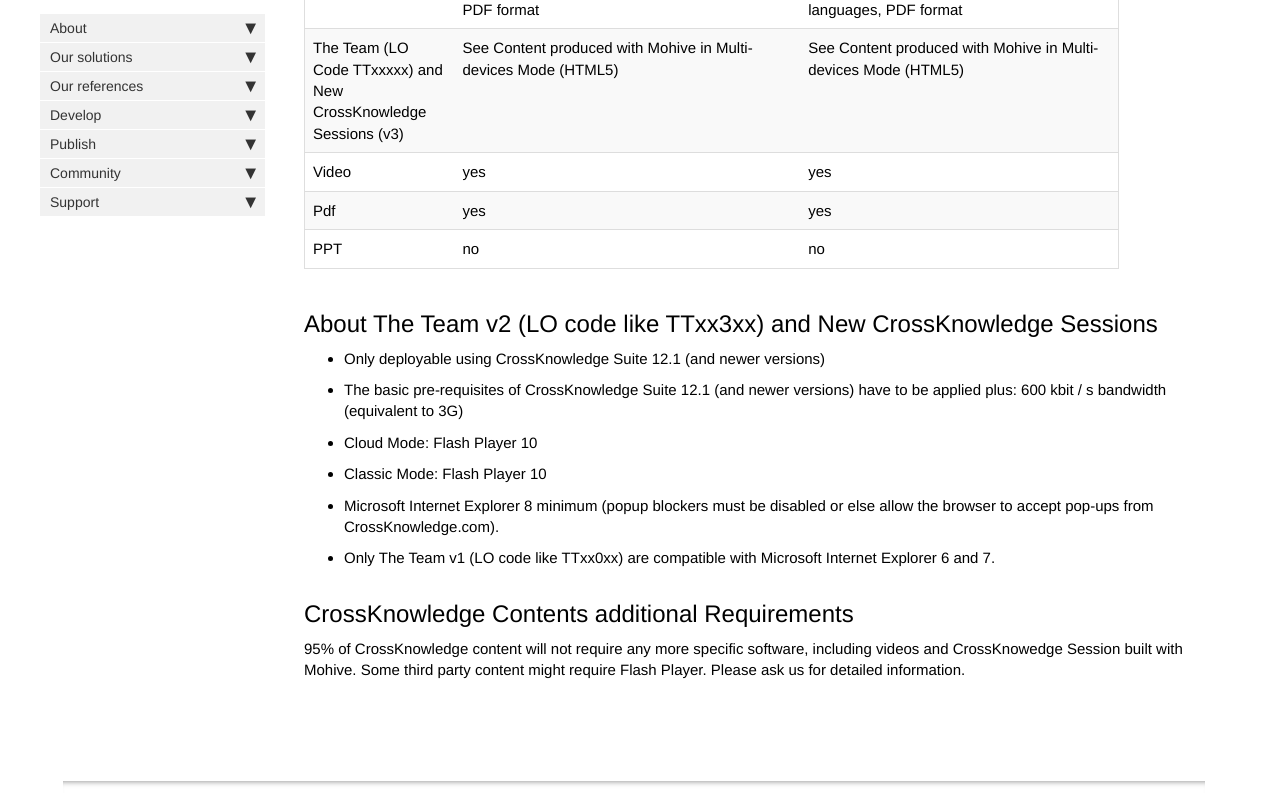
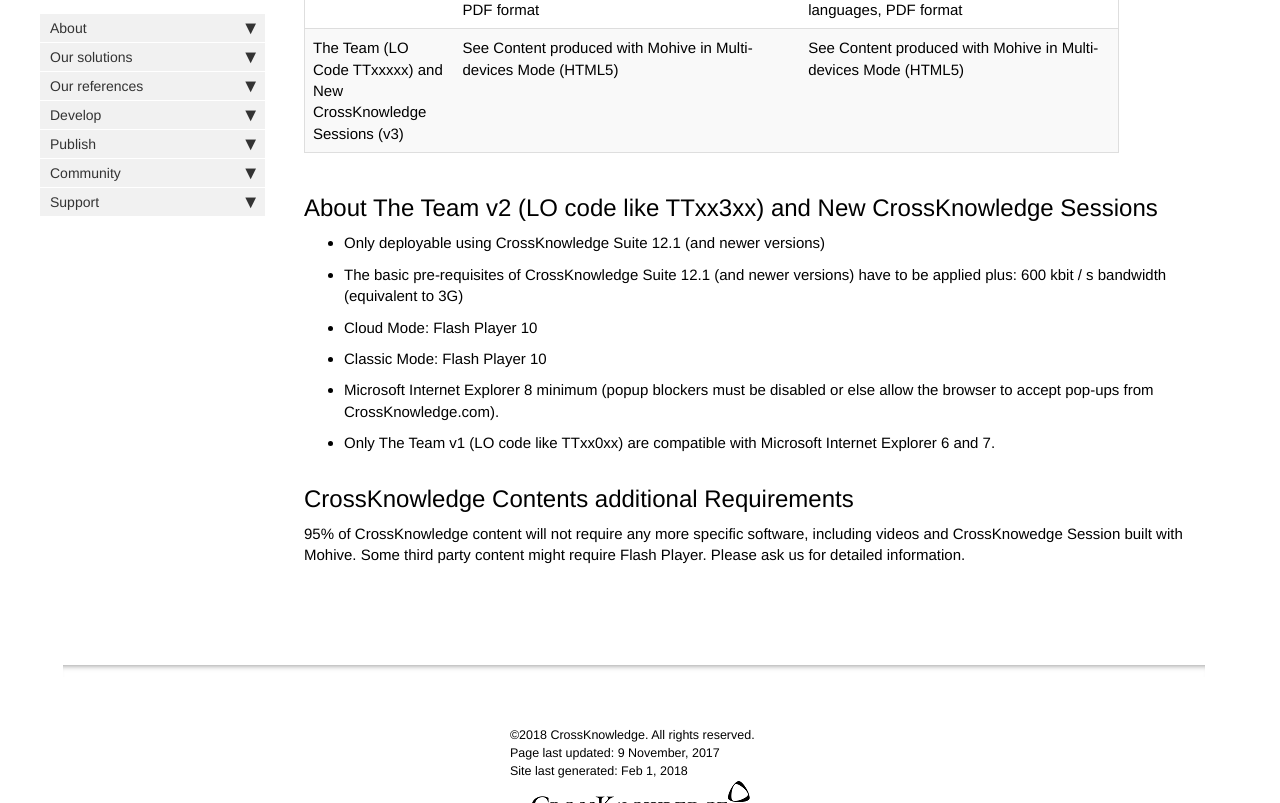
Before and after one commit to CrossKnowledgeIntegration/CrossKnowledgeIntegration.github.io, a Jekyll site: the page built from pages/prerequisites/content-information.md, in a window 1280 px wide and 900 px high, scrolled down 961 px, cut to the strip 97-900 px from the top of the window. Built offline with Jekyll 4.4.1, drawn with Linux system fonts in a browser that asks for light colours; nearby versions of some CDN libraries; comment, search, counter and statistics services are not loaded.

Commit message:
content info supp
content supp

```diff
--- a/pages/prerequisites/content-information.md
+++ b/pages/prerequisites/content-information.md
@@ -33,9 +33,7 @@ Essentials | iOS 4+ & Android 4.0+, For both, 15 languages, PDF format | iOS 4+
 Action tips | iOS 4+ & Android 4.0+, For both, 16 languages, PDF format | iOS 4+ & Android 4.0+, For both, 16 languages, PDF format
 Business reviews | iOS 4+ & Android 4.0+, For both, 2 languages, PDF format | iOS 4+ & Android 4.0+, For both, 2 languages, PDF format
 The Team (LO Code TTxxxxx) and New CrossKnowledge Sessions (v3) | See Content produced with Mohive in Multi-devices Mode (HTML5)  | See Content produced with Mohive in Multi-devices Mode (HTML5)
-Video | yes | yes
-Pdf | yes | yes
-PPT | no | no
+
 
 ## About The Team v2 (LO code like TTxx3xx) and New CrossKnowledge Sessions
 
```
